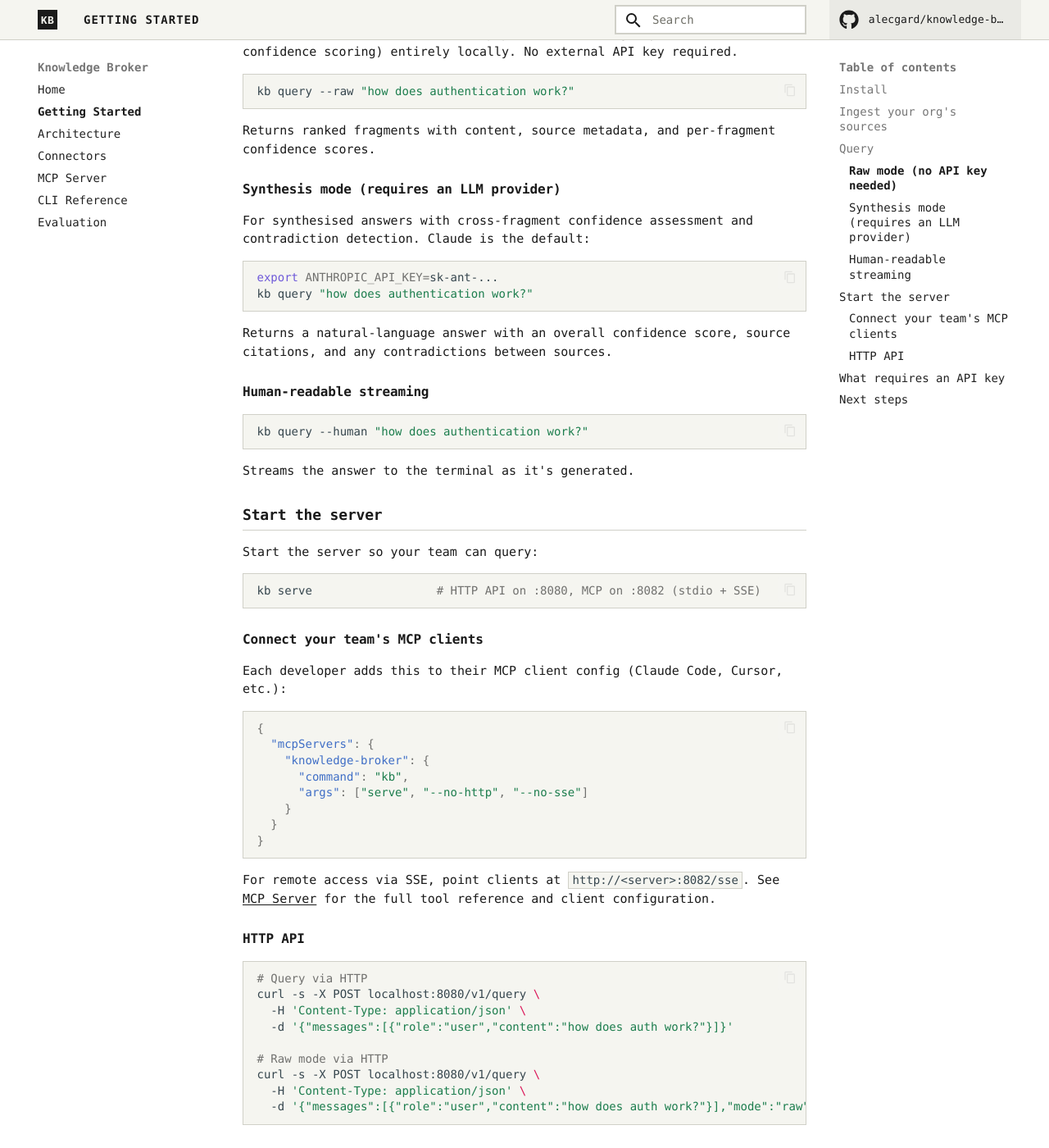
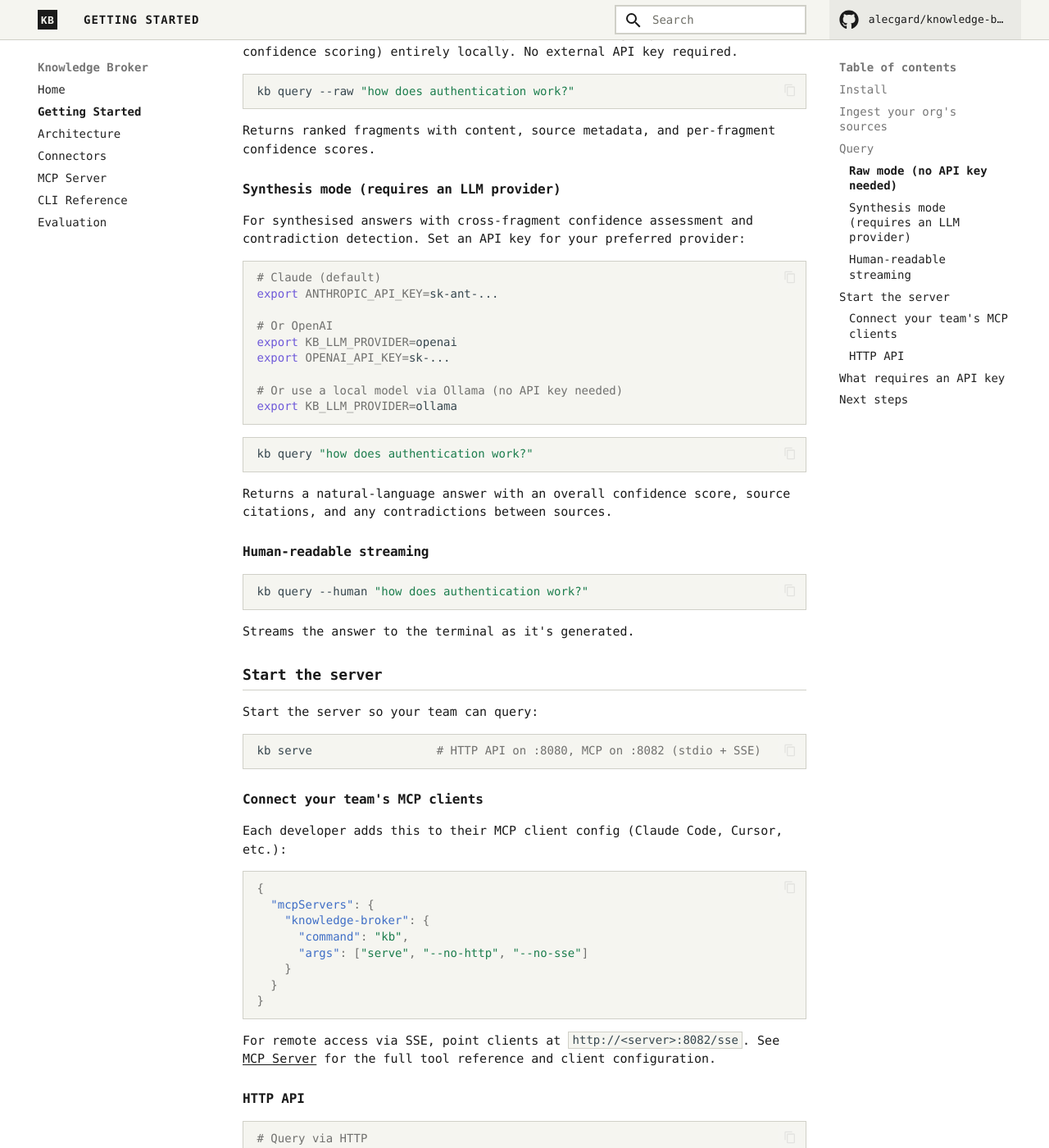
Before and after one commit to alecgard/knowledge-broker, an MkDocs documentation site: the page built from docs/quickstart.md, in a window 1280 px wide and 1400 px high, scrolled down 973 px. Shown: the whole window at 82% size. Built offline with MkDocs 1.6.1 and Material for MkDocs 9.7.7, drawn with Linux system fonts in a browser that asks for light colours; comment, search, counter and statistics services are not loaded; some of the changed text lies outside the part shown.

Commit message:
Show all LLM provider options in docs
Quickstart now shows Claude, OpenAI, and local Ollama as synthesis
options. Removes Anthropic-specific language from architecture and
eval docs.

Co-Authored-By: Claude Opus 4.6 (1M context) <noreply@anthropic.com>

````diff
--- a/docs/quickstart.md
+++ b/docs/quickstart.md
@@ -56,10 +56,21 @@ Returns ranked fragments with content, source metadata, and per-fragment confide
 
 ### Synthesis mode (requires an LLM provider)
 
-For synthesised answers with cross-fragment confidence assessment and contradiction detection. Claude is the default:
+For synthesised answers with cross-fragment confidence assessment and contradiction detection. Set an API key for your preferred provider:
 
 ```bash
+# Claude (default)
 export ANTHROPIC_API_KEY=sk-ant-...
+
+# Or OpenAI
+export KB_LLM_PROVIDER=openai
+export OPENAI_API_KEY=sk-...
+
+# Or use a local model via Ollama (no API key needed)
+export KB_LLM_PROVIDER=ollama
+```
+
+```bash
 kb query "how does authentication work?"
 ```
 
@@ -114,7 +125,7 @@ curl -s -X POST localhost:8080/v1/query \
 
 ## What requires an API key
 
-KB works entirely locally out of the box. An Anthropic API key unlocks additional capabilities but is never required for core retrieval.
+KB works entirely locally out of the box. An LLM provider (Claude, OpenAI, or local via Ollama) unlocks additional capabilities but is never required for core retrieval.
 
 | Capability | Local only | With API key |
 |------------|:-----------:|:------------:|
````
Also changed, not shown: docs/architecture.md (+1 -1 lines), docs/eval.md (+1 -1 lines), docs/llms-full.txt (+15 -4 lines).
